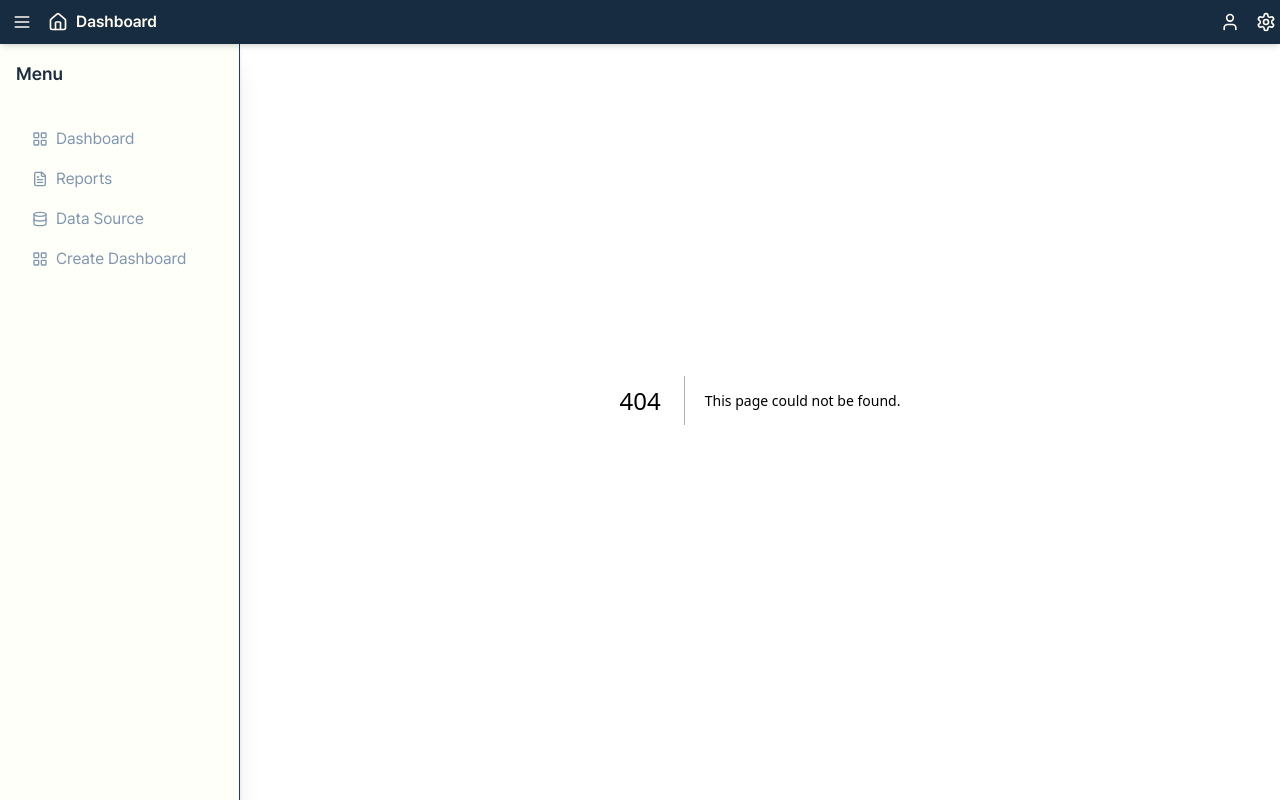
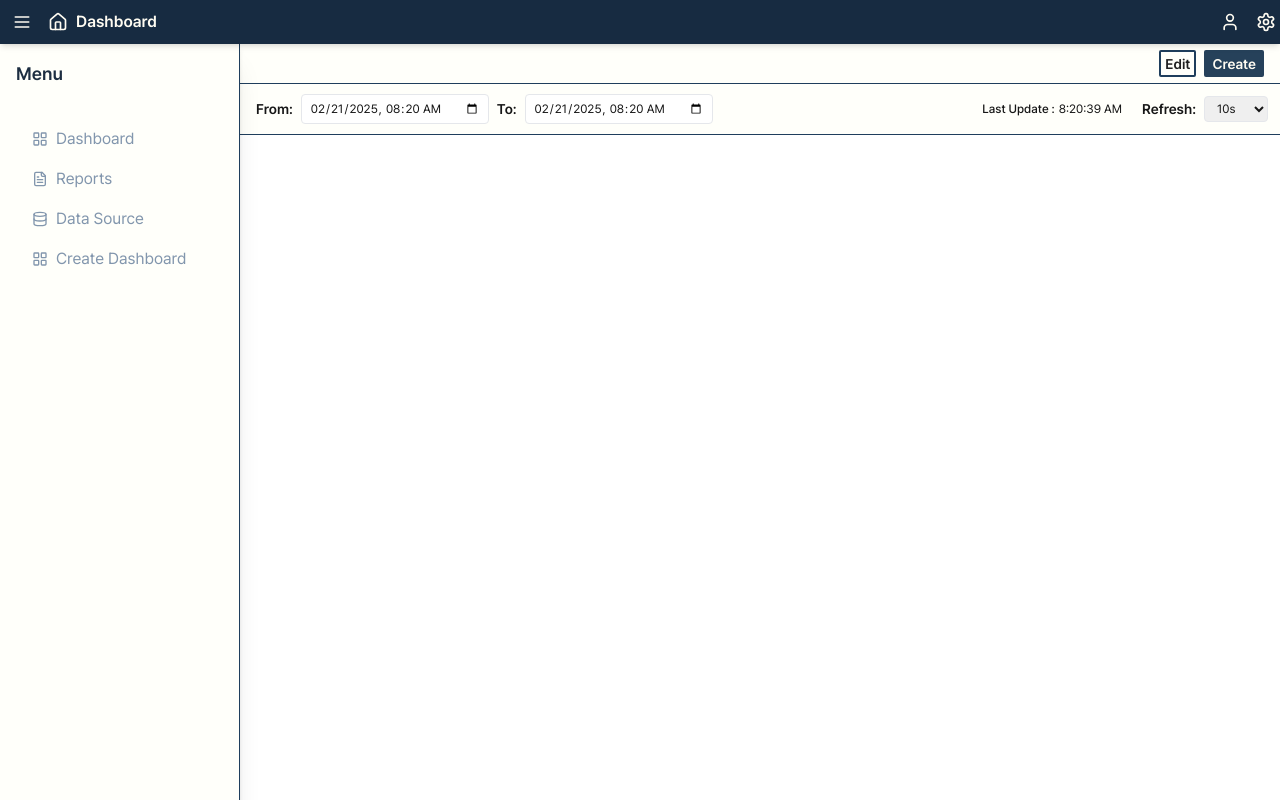
Before and after one commit to m0oMoo/monitoring_client, a Next.js app: page /dashboard2/detail in a window 1280 px wide. Before the commit this address had no page. Built offline with nearby package versions, Linux system fonts and the light colour scheme.

Commit message:
feat: Create Dashboard detail page

```diff
--- /dev/null
+++ b/src/app/(monitoring)/dashboard2/detail/page.tsx
@@ -0,0 +1,57 @@
+"use client";
+
+import AddChartBar from "@/app/components/bar/addChartBar";
+import TimeRangeBar from "@/app/components/bar/timeRangeBar";
+import React, { useEffect, useState } from "react";
+
+const DashboardDetailPage = () => {
+  const [from, setFrom] = useState<string | null>(null);
+  const [to, setTo] = useState<string | null>(null);
+  const [refreshTime, setRefreshTime] = useState<number | "autoType">(10);
+  const [lastUpdated, setLastUpdated] = useState<string | null>(null);
+
+  useEffect(() => {
+    const now = new Date();
+    setFrom(now.toISOString().slice(0, 16));
+    setTo(now.toISOString().slice(0, 16));
+    setLastUpdated(now.toLocaleTimeString());
+  }, []);
+
+  useEffect(() => {
+    if (refreshTime !== "autoType") {
+      const interval = setInterval(() => {
+        setLastUpdated(new Date().toLocaleTimeString());
+      }, refreshTime * 1000);
+
+      return () => clearInterval(interval);
+    }
+  }, [refreshTime]);
+
+  // 🔹 날짜 변경 핸들러
+  const handleTimeChange = (type: "from" | "to", value: string) => {
+    if (type === "from") setFrom(value);
+    if (type === "to") setTo(value);
+  };
+
+  // 🔹 새로고침 시간 변경 핸들러
+  const handleRefreshChange = (value: number | "autoType") => {
+    setRefreshTime(value);
+  };
+
+  return (
+    <div className="bg-ivory-bg_sub">
+      <AddChartBar isEdit={false} />
+      {/* 🔹 TimeRangeBar 컴포넌트 사용 */}
+      <TimeRangeBar
+        from={from}
+        to={to}
+        lastUpdated={lastUpdated}
+        refreshTime={refreshTime}
+        onChange={handleTimeChange}
+        onRefreshChange={handleRefreshChange}
+      />
+    </div>
+  );
+};
+
+export default DashboardDetailPage;
```
